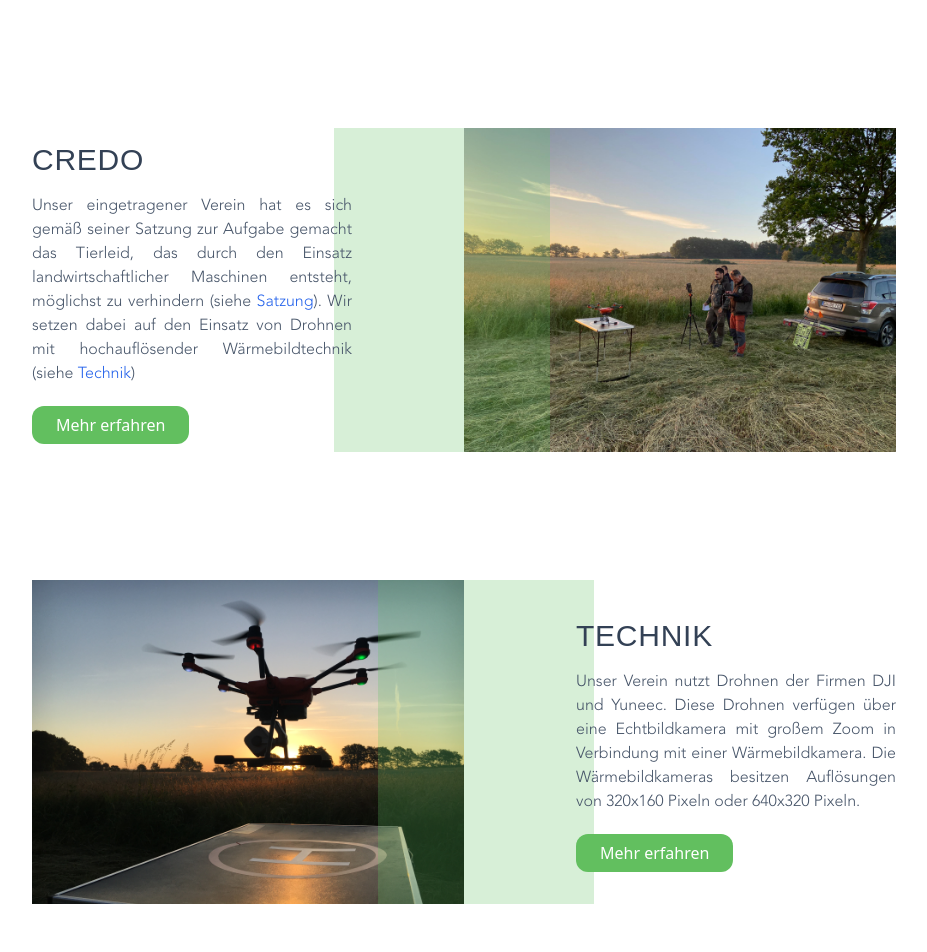
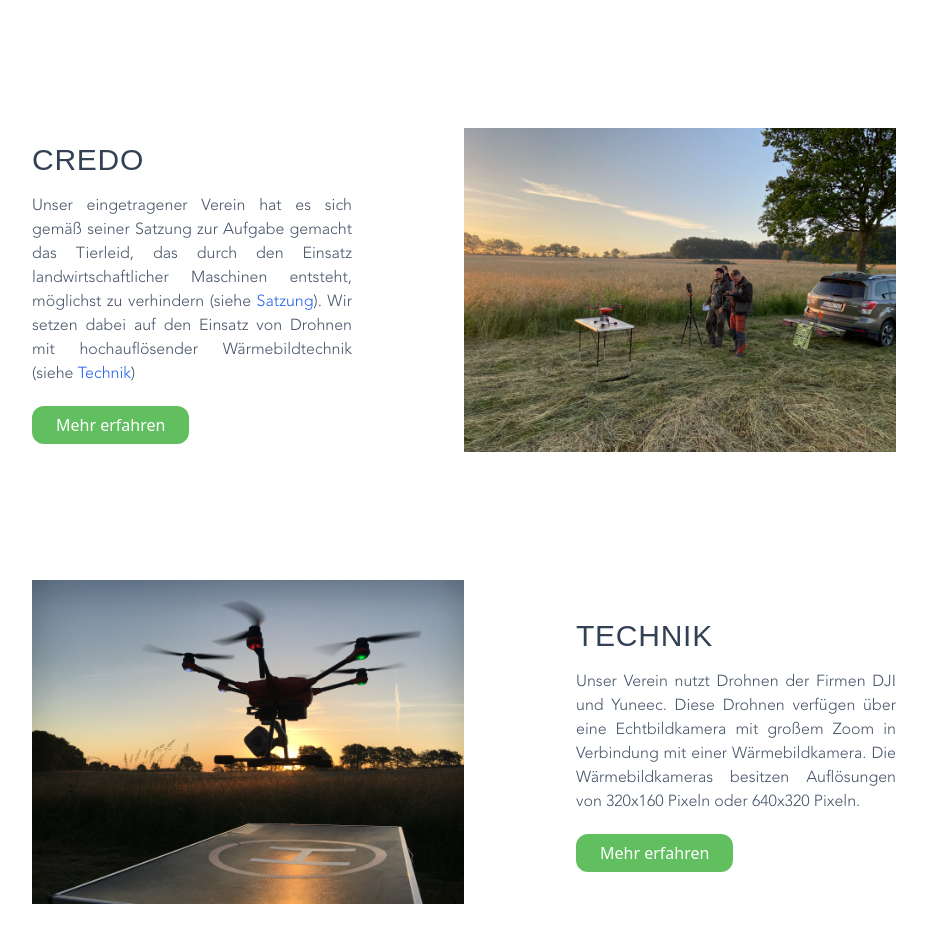
Before and after one commit to Anjacodes/Kitzrettung_UI, a React (Vite) app: page / in a window 1280 px wide. Shown: the part 1700-2652 px from the top of the page, without its empty margins (176-1103 px from the left). Built offline with nearby package versions, Linux system fonts and the light colour scheme; a web font is replaced by a local one.

Commit message:
Removed green blocks on Main

```diff
--- a/src/components/Main/Work.jsx
+++ b/src/components/Main/Work.jsx
@@ -14,7 +14,6 @@ function Work() {
             <p className="text-base text-justify text-slate-600 my-4">Unser eingetragener Verein hat es sich gemäß seiner Satzung zur Aufgabe gemacht das Tierleid, das durch den Einsatz landwirtschaftlicher Maschinen entsteht, möglichst zu verhindern (siehe <a href={Satzung} target="_blank" rel="noreferrer" className='text-blue-600 hover:underline'>Satzung</a>). Wir setzen dabei auf den Einsatz von Drohnen mit hochauflösender Wärmebildtechnik (siehe <NavLink to="/technik" className='text-blue-600 hover:underline'>Technik</NavLink>)</p>
             <NavLink to="/arbeit" className="bg-first py-2 px-6 rounded-xl text-base text-white hover:bg-third">Mehr erfahren</NavLink>
         </div>
-        <div className="bg-first opacity-25 absolute w-[25%] h-[100%] left-[35%] hidden lg:block"></div>
         <img src={Credo} className="hidden lg:block lg:w-[50%]"/>
       </div>
 
@@ -25,7 +24,6 @@ function Work() {
             <p className="text-base text-justify text-slate-600 my-4">Unser Verein nutzt Drohnen der Firmen DJI und Yuneec. Diese Drohnen verfügen über eine Echtbildkamera mit großem Zoom in Verbindung mit einer Wärmebildkamera. Die Wärmebildkameras besitzen Auflösungen von 320x160 Pixeln oder 640x320 Pixeln. </p>
             <NavLink to="/technik" className="bg-first py-2 px-6 rounded-xl text-base text-white hover:bg-third">Mehr erfahren</NavLink>
         </div>
-        <div className="bg-first opacity-25 absolute hidden h-[100%] right-[35%] w-[25%] lg:block"></div>
       </div>
 
       <NavLink to="/arbeit"><p className="text-center mt-20 lg:mt-24 text-sm text-[#45BF41] hover:cursor-pointer hover:text-third">SIEH DIR MEHR ÜBER UNSERE ARBEIT AN  <i className="fa-solid fa-arrow-right-long"></i></p></NavLink>
```
